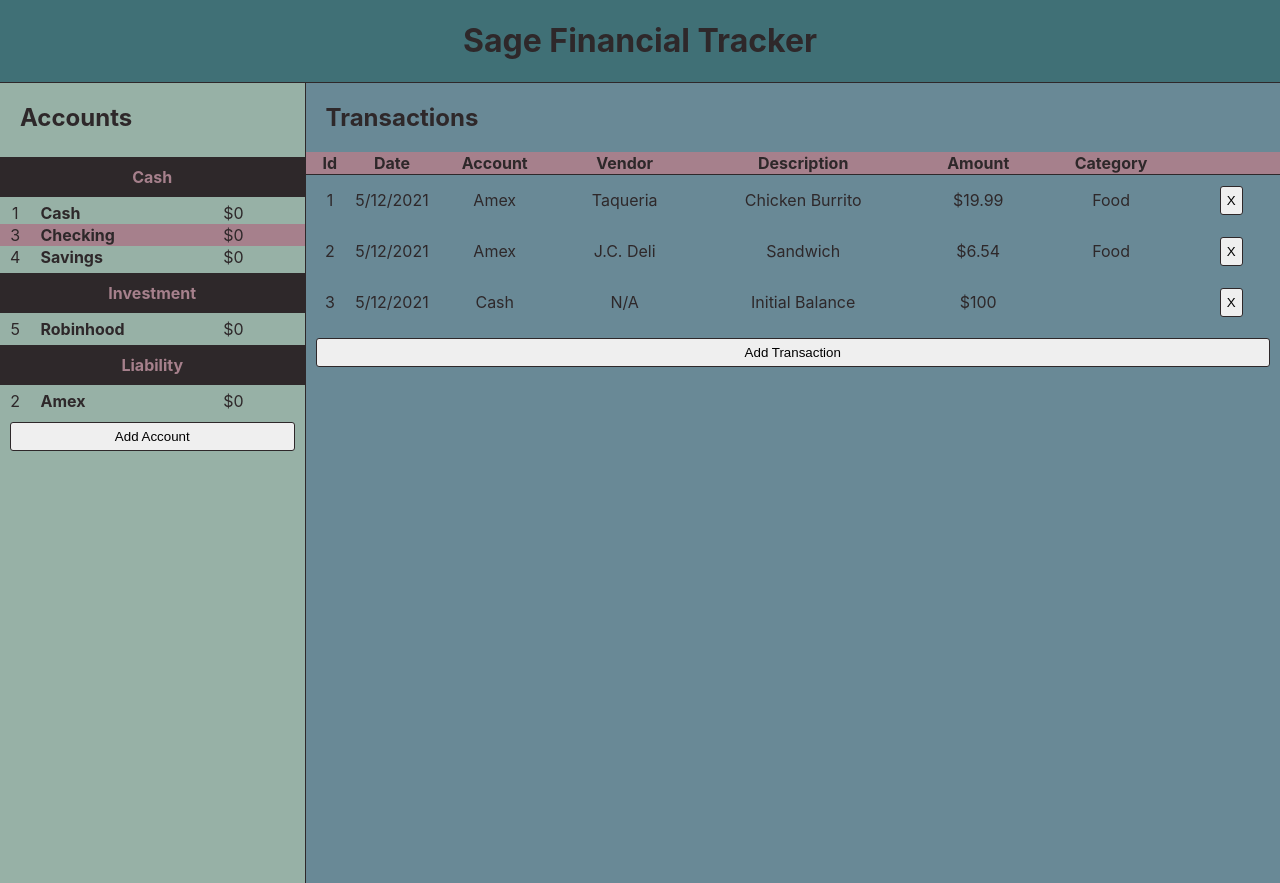
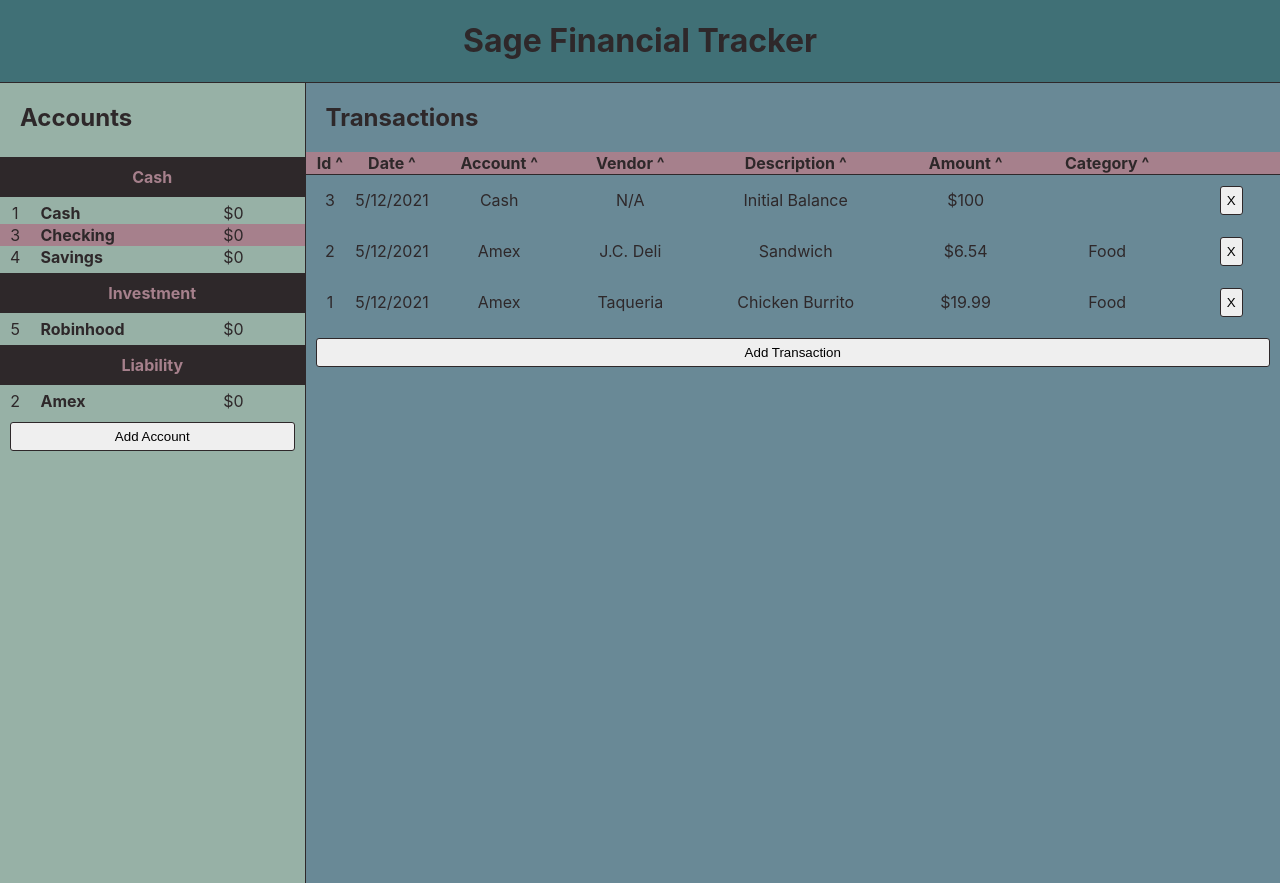
Before and after one commit to rogebrd/sage, a React (Create React App) app in the folder desktop/: page / in a window 1280 px wide. Built offline with nearby package versions, Linux system fonts and the light colour scheme.

Commit message:
[Desktop] Add simple sorting functionality within transaction table

```diff
--- a/desktop/src/components/transactionTable.tsx
+++ b/desktop/src/components/transactionTable.tsx
@@ -10,9 +10,11 @@ type TransactionTableProps = {
     transactions: Transaction[],
     deleteTransactionCallback: Function,
     filter: any,
+    sorter: string,
+    setSorter: Function,
 }
 
-export const TransactionTable: FunctionComponent<TransactionTableProps> = ({ accounts, transactions, deleteTransactionCallback, filter }) => {
+export const TransactionTable: FunctionComponent<TransactionTableProps> = ({ accounts, transactions, deleteTransactionCallback, filter, sorter, setSorter }) => {
 
     const filterTransactions = (transaction: Transaction) => {
         if (!filter) {
@@ -23,23 +25,84 @@ export const TransactionTable: FunctionComponent<TransactionTableProps> = ({ acc
         }
     }
 
+    const updateSorter = (criteria: string) => {
+        if (sorter.startsWith(criteria)) {
+            if (sorter.endsWith("-ascending")) {
+                setSorter(criteria);
+            } else {
+                setSorter(criteria + "-ascending")
+            }
+        } else {
+            setSorter(criteria);
+        }
+    }
+
+    const sortTransactions = (transaction_one: Transaction, transaction_two: Transaction) => {
+        let value_one: any = transaction_one.id;
+        let value_two: any = transaction_two.id;
+        let direction: string = 'descending';
+
+        if (sorter.endsWith('-ascending')) {
+            direction = 'ascending';
+        }
+
+        if (sorter.startsWith("date")) {
+            value_one = transaction_one.date;
+            value_two = transaction_two.date;
+        }
+
+        if (sorter.startsWith("account")) {
+            value_one = transaction_one.accountIndex;
+            value_two = transaction_two.accountIndex;
+        }
+
+        if (sorter.startsWith("vendor")) {
+            value_one = transaction_one.vendor;
+            value_two = transaction_two.vendor;
+        }
+
+        if (sorter.startsWith("description")) {
+            value_one = transaction_one.description;
+            value_two = transaction_two.description;
+        }
+
+        if (sorter.startsWith("amount")) {
+            value_one = transaction_one.amount;
+            value_two = transaction_two.amount;
+        }
+
+        if (sorter.startsWith("category")) {
+            value_one = transaction_one.category || "";
+            value_two = transaction_two.category || "";
+        }
+
+        if (value_one === value_two) {
+            return 0;
+        }
+        if ((direction === 'ascending' && value_one > value_two) || (direction === 'descending' && value_one < value_two)) {
+            return 1;
+        } else {
+            return -1;
+        }
+    }
+
     return (
         <table className="transaction-table">
             <thead>
                 <tr className="transaction-table__header">
-                    <th className="transaction-table__header--id">Id</th>
-                    <th className="transaction-table__header--date">Date</th>
-                    <th className="transaction-table__header--account">Account</th>
-                    <th className="transaction-table__header--vendor">Vendor</th>
-                    <th className="transaction-table__header--description">Description</th>
-                    <th className="transaction-table__header--amount">Amount</th>
-                    <th className="transaction-table__header--category">Category</th>
+                    <th className="transaction-table__header--id">Id <span onClick={() => updateSorter("id")} >^</span></th>
+                    <th className="transaction-table__header--date">Date <span onClick={() => updateSorter("date")} >^</span></th>
+                    <th className="transaction-table__header--account">Account <span onClick={() => updateSorter("account")} >^</span></th>
+                    <th className="transaction-table__header--vendor">Vendor <span onClick={() => updateSorter("vendor")} >^</span></th>
+                    <th className="transaction-table__header--description">Description <span onClick={() => updateSorter("description")} >^</span></th>
+                    <th className="transaction-table__header--amount">Amount <span onClick={() => updateSorter("amount")} >^</span></th>
+                    <th className="transaction-table__header--category">Category <span onClick={() => updateSorter("category")} >^</span></th>
                     <th className="transaction-table__header--options"></th>
                 </tr>
             </thead>
             <tbody>
                 {
-                    transactions.filter(filterTransactions).map((transaction, index) => (
+                    transactions.sort(sortTransactions).filter(filterTransactions).map((transaction, index) => (
                         <tr key={index} className="transaction-table__row">
                             <td className="transaction-table__row--id">
                                 {transaction.id}
--- a/desktop/src/pages/home.tsx
+++ b/desktop/src/pages/home.tsx
@@ -10,7 +10,11 @@ import { AddTransactionModal } from '../components/addTransactionModal';
 export const HomePage: FunctionComponent = () => {
     const [accounts, setAccounts] = useState<Account[]>([]);
     const [transactions, setTransactions] = useState<Transaction[]>([]);
+    // Filter can be any object or function to filter on
     const [transactionFilter, setTransactionFilter] = useState<any>();
+    // Sorter is of the format {field}{?-asending} where if the latter is omitted
+    // it is assumed to be descending
+    const [transactionSorter, setTransactionSorter] = useState<string>("");
 
     useEffect(() => {
         let accountTotals = Array(accounts.length).fill(0);
@@ -116,7 +120,14 @@ export const HomePage: FunctionComponent = () => {
                 </div>
                 <div className="app__content__main">
                     <Header text="Transactions" />
-                    <TransactionTable accounts={accounts} transactions={transactions} deleteTransactionCallback={deleteTransaction} filter={transactionFilter} />
+                    <TransactionTable
+                        accounts={accounts}
+                        transactions={transactions}
+                        deleteTransactionCallback={deleteTransaction}
+                        filter={transactionFilter}
+                        sorter={transactionSorter}
+                        setSorter={setTransactionSorter}
+                    />
                     <AddTransactionModal accounts={accounts} addTransactionCallback={addTransaction} />
                 </div>
             </div>
```
